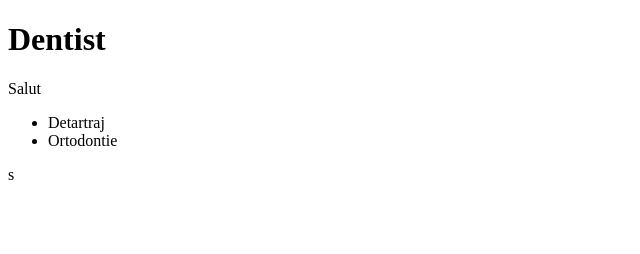
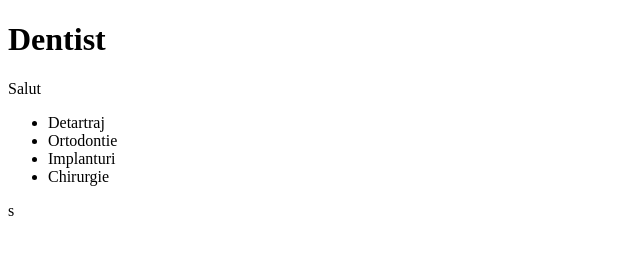
Before and after one commit to veron-nicolae/sedinta12, a plain HTML site: page index.html in a window 1280 px wide. Shown: the whole page, without its empty margins (0-640 px from the left). Drawn offline with Linux system fonts and the light colour scheme.

Commit message:
add new services

```diff
--- a/index.html
+++ b/index.html
@@ -13,6 +13,8 @@
     <ul>
       <li>Detartraj</li>
       <li>Ortodontie</li>
+      <li>Implanturi</li>
+      <li>Chirurgie</li>
     </ul>
 </body>
 </html>s
```
